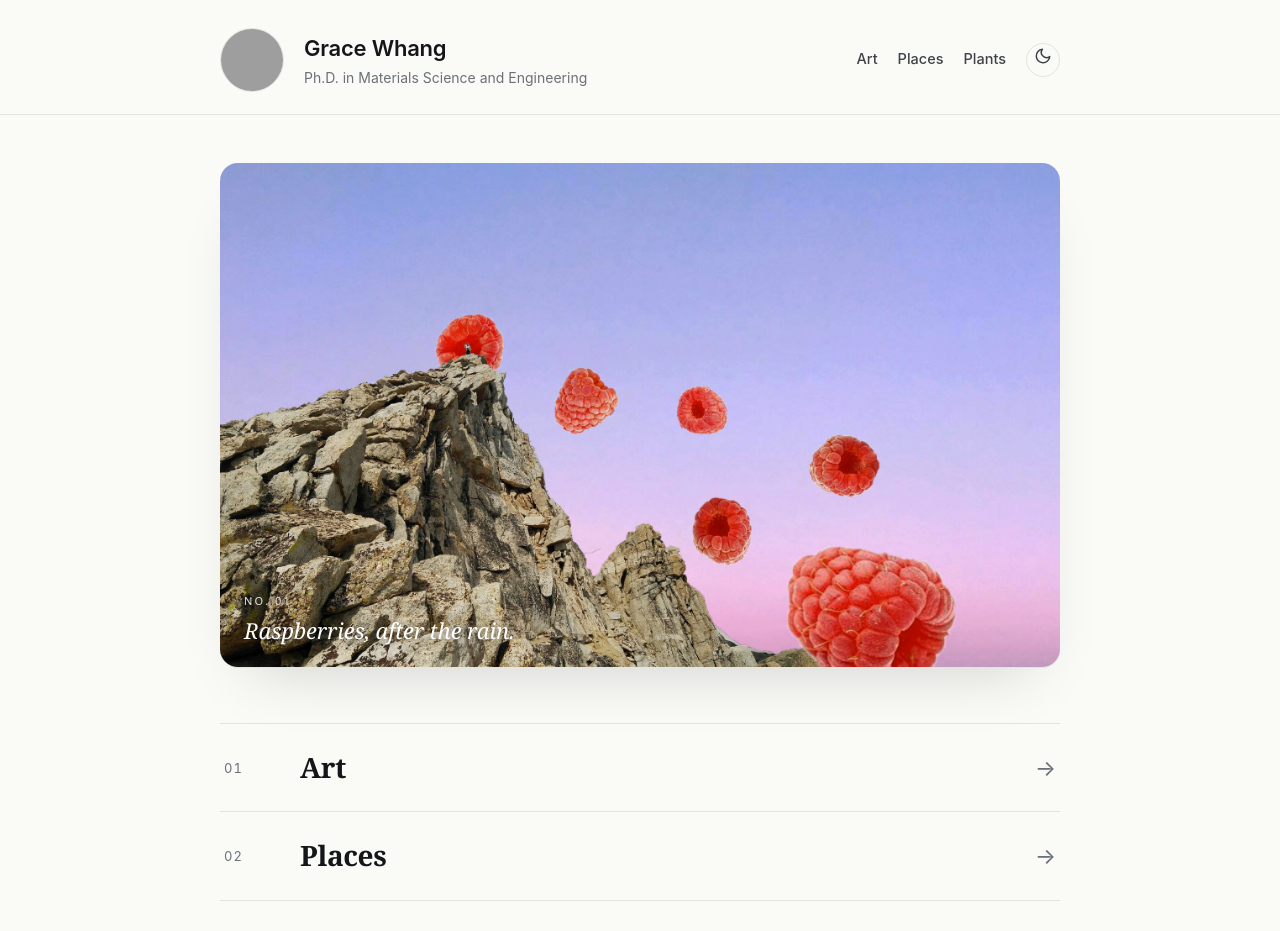
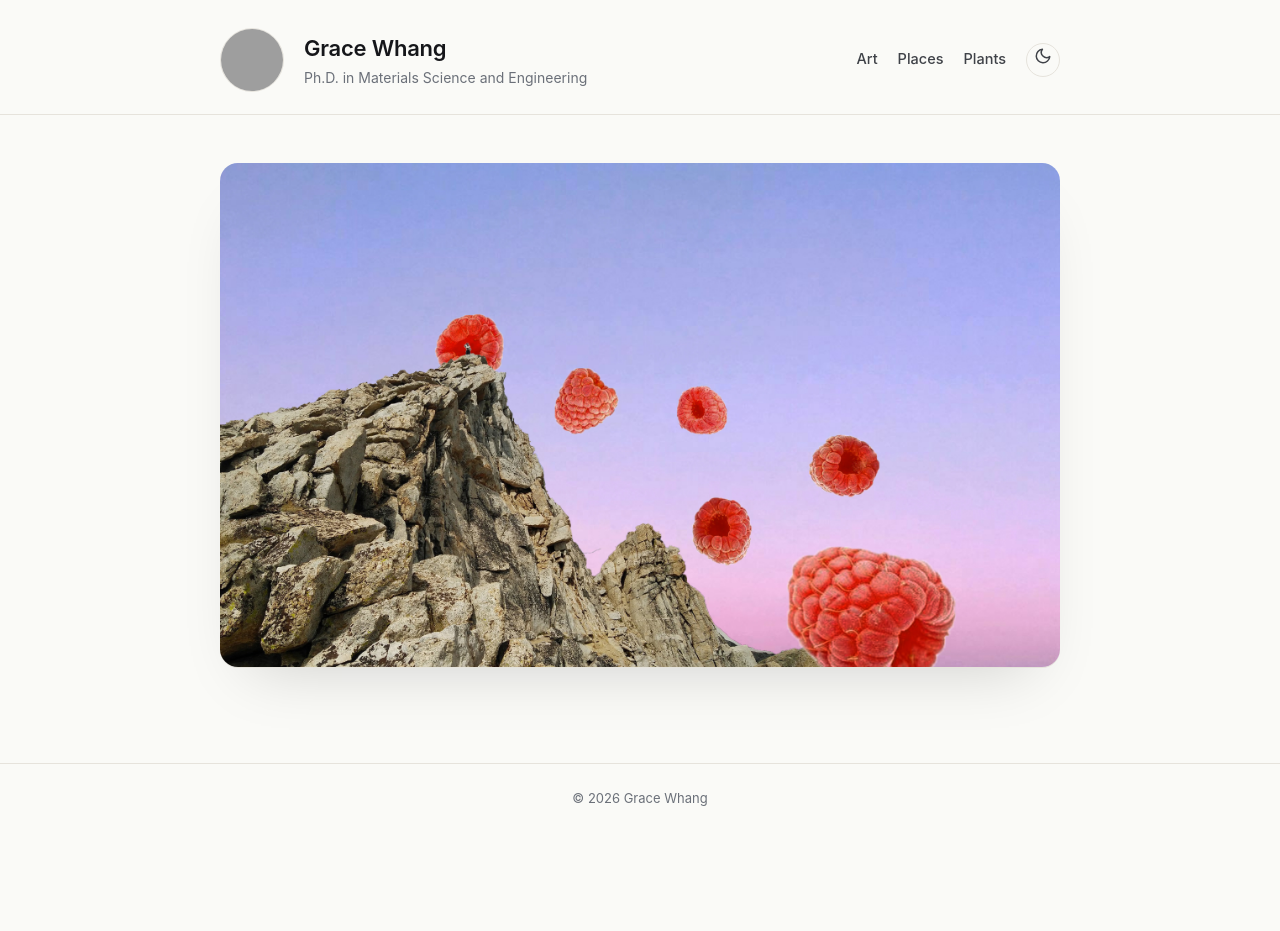
Before and after one commit to gracewhang/gracewhang, a Next.js app: page / in a window 1280 px wide. Shown: the top 931 px of the page. After the commit the page ends 832 px from the top, so only its background shows below. Built offline with nearby package versions, Linux system fonts and the light colour scheme; grey boxes are pictures that could not be loaded.

Commit message:
chore: remove caption

```diff
--- a/app/page.tsx
+++ b/app/page.tsx
@@ -1,6 +1,4 @@
 import Image from "next/image";
-import Link from "next/link";
-import { siteConfig } from "@/content/site.config";
 import { getImageMeta } from "@/lib/image-data";
 
 const HERO_SRC = "/images/art/digital-collage-01.jpg";
@@ -24,27 +22,7 @@ export default function HomePage() {
           sizes="(max-width: 900px) 100vw, 900px"
           priority
         />
-        <figcaption className="hero-caption">
-          <span className="hero-caption-eyebrow">No. 01</span>
-          <span className="hero-caption-text">
-            Raspberries, after the rain.
-          </span>
-        </figcaption>
       </figure>
-
-      <nav className="home-nav" aria-label="Sections">
-        {siteConfig.nav.map((item, i) => (
-          <Link key={item.href} href={item.href} className="home-nav-item">
-            <span className="home-nav-index">
-              {String(i + 1).padStart(2, "0")}
-            </span>
-            <span className="home-nav-label">{item.label}</span>
-            <span className="home-nav-arrow" aria-hidden="true">
-              →
-            </span>
-          </Link>
-        ))}
-      </nav>
     </div>
   );
 }
```
